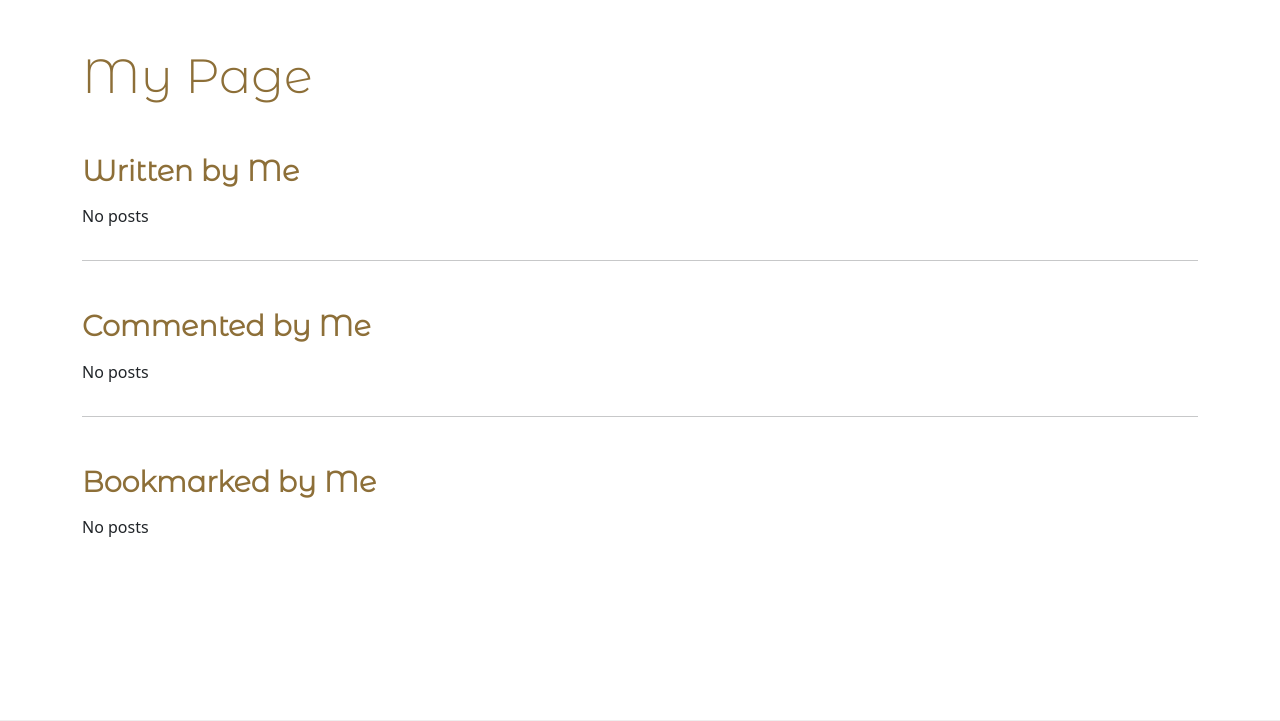
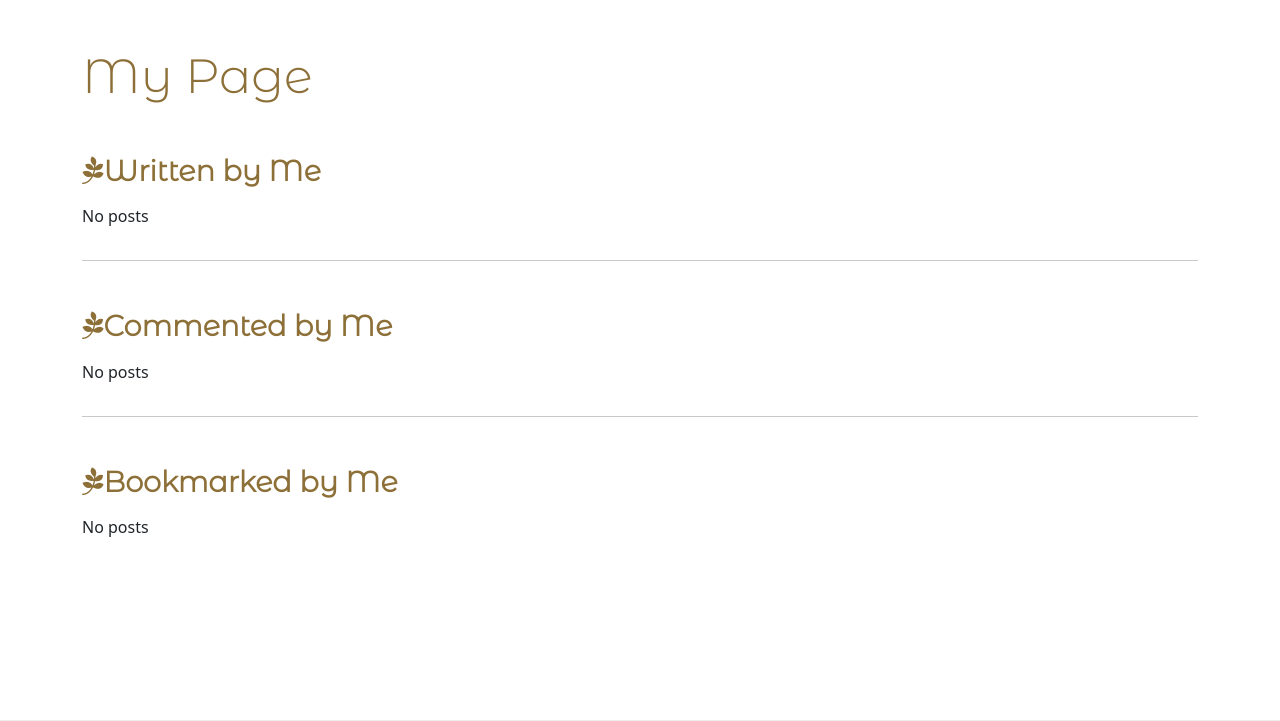
Before and after one commit to rkyzk/ecopost-2023, a Django app: page /my_page/1/ in a window 1280 px wide. Shown: the part 150-871 px from the top of the page. Run offline with Django 3.2, Linux system fonts and the light colour scheme; the visitor is signed in with stand-in values (Sample User, id 1); data that the repository does not hold is empty; some libraries are stand-ins or nearby versions.

Commit message:
delete update_comment.html

```diff
--- a/blog/templates/blog/my_page.html
+++ b/blog/templates/blog/my_page.html
@@ -4,7 +4,7 @@
 <div class="d-flex justify-content-center">
     <div class="container">
         <h1 class="mt-5">My Page</h1>
-        <h2 class="mt-5 mb-3">Written by Me</h2>
+        <h2 class="mt-5 mb-3"><i class="fa-brands fa-pagelines"></i>Written by Me</h2>
         <div class="row">
             {% for post in my_posts %}
             <div class="col-md-4 individual-post">
@@ -62,7 +62,7 @@
         </div>
         <!-- Commented Posts -->
         <hr>
-        <h2 class="mt-5 mb-3">Commented by Me</h2>
+        <h2 class="mt-5 mb-3"><i class="fa-brands fa-pagelines"></i>Commented by Me</h2>
         <div class="row">
             {% for post in commented_posts %}
             <div class="col-md-4 individual-post">
@@ -119,7 +119,7 @@
         </div>
         <!-- Bookmarked Posts -->
         <hr>
-        <h2 class="mt-5 mb-3">Bookmarked by Me</h2>
+        <h2 class="mt-5 mb-3"><i class="fa-brands fa-pagelines"></i>Bookmarked by Me</h2>
         <div class="row">
             {% for post in bookmarked_posts %}
             <div class="col-md-4 individual-post">
```
Also changed, not shown: blog/templates/blog/update_comment.html (deleted, +0 -17 lines).
